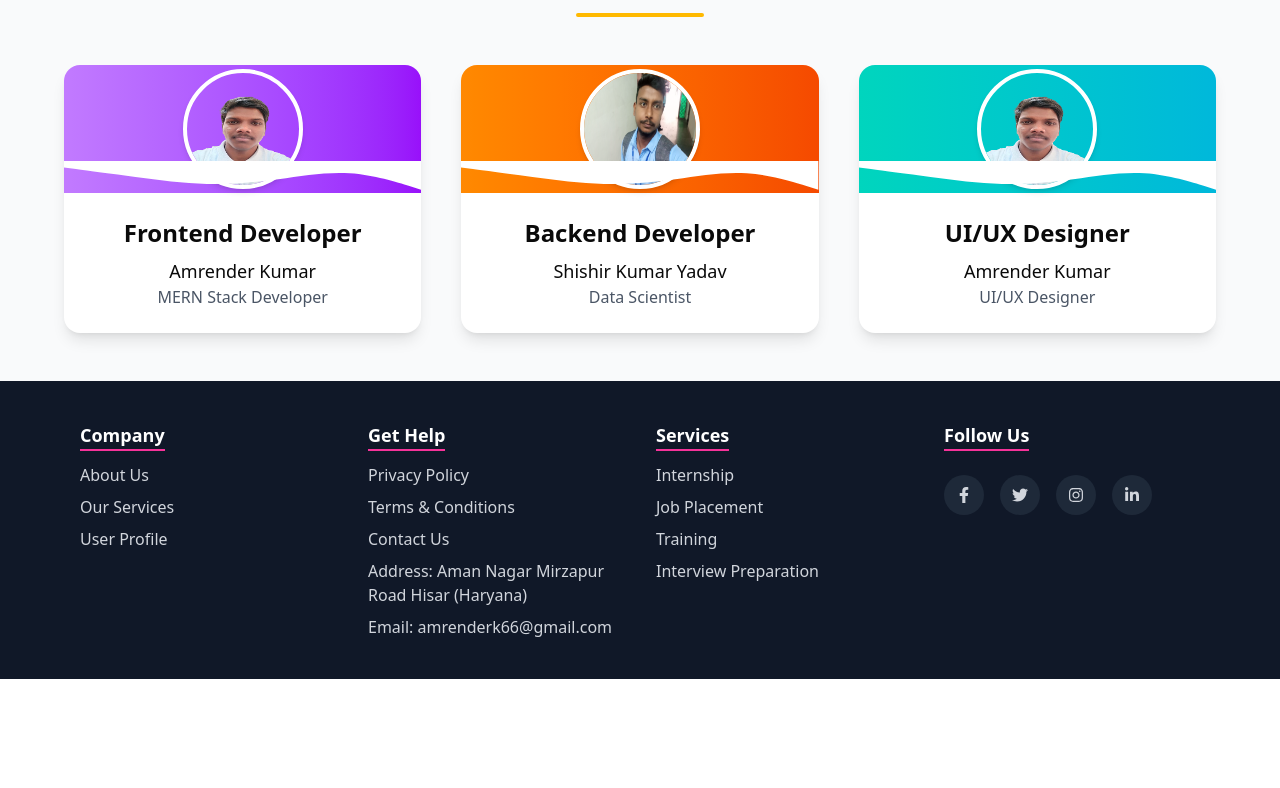
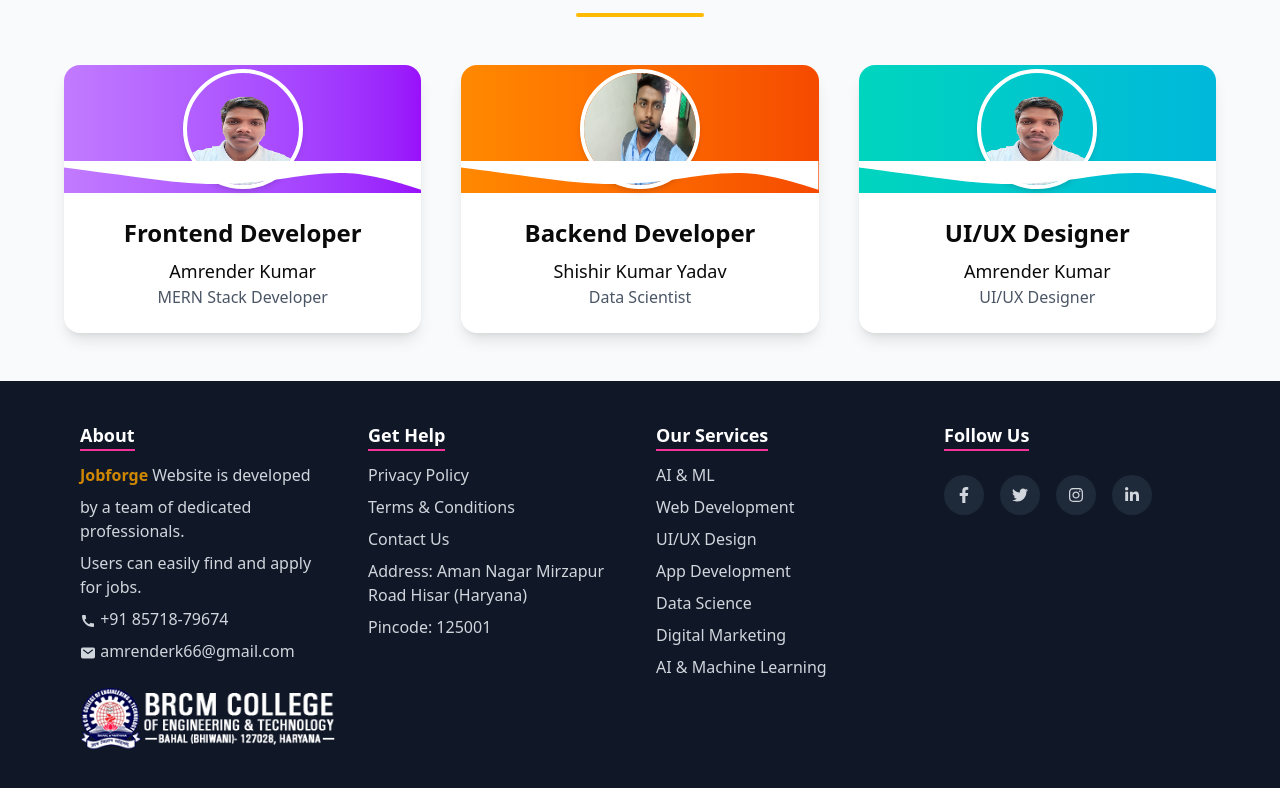
Before and after one commit to Amrenderkumar/Jiplay, a React (Vite) app: page / in a window 1280 px wide. Shown: the part 1778-2566 px from the top of the page. Before the commit the page ends 2457 px from the top, so only its background shows below. Built offline with nearby package versions, Linux system fonts and the light colour scheme.

Commit message:
Forth  commit

```diff
--- a/src/Component/Footer/Footer.jsx
+++ b/src/Component/Footer/Footer.jsx
@@ -1,5 +1,7 @@
 import React from "react";
 import { FaFacebookF, FaTwitter, FaInstagram, FaLinkedinIn } from "react-icons/fa";
+import { MdCall } from "react-icons/md";
+import { IoMail } from "react-icons/io5";
 
 const Footer = () => {
   return (
@@ -7,12 +9,15 @@ const Footer = () => {
       <div className="grid grid-cols-1 md:grid-cols-4 gap-8">
         <div>
           <h3 className="text-white text-lg font-semibold mb-3 border-b-2 border-pink-500 inline-block">
-            Company
+            About
           </h3>
           <ul className="space-y-2">
-            <li><a href="#" className="hover:text-pink-500">About Us</a></li>
-            <li><a href="#" className="hover:text-pink-500">Our Services</a></li>
-            <li><a href="#" className="hover:text-pink-500">User Profile</a></li>
+            <li><a href="#" className="hover:text-pink-500"><span className="font-semibold text-yellow-600">Jobforge </span> </a>Website is developed</li>
+            <li>by a team of dedicated professionals.</li>
+            <li>Users can easily find and apply for jobs.</li>
+            <li><MdCall className="inline-block" /> +91 85718-79674</li>
+            <li><IoMail className="inline-block" /> amrenderk66@gmail.com</li>
+            <img src="src/assets/Image/logo.png" className="mt-4 rounded-2xl" alt="" />
           </ul>
         </div>
         <div>
@@ -24,19 +29,22 @@ const Footer = () => {
             <li><a href="/Terms" className="hover:text-pink-500">Terms & Conditions</a></li>
             <li><a href="/Contact" className="hover:text-pink-500">Contact Us</a></li>
             <li>Address: Aman Nagar Mirzapur Road Hisar (Haryana)</li>
-            <li>Email: amrenderk66@gmail.com</li>
+            <li>Pincode: 125001</li>
 
           </ul>
         </div>
         <div>
           <h3 className="text-white text-lg font-semibold mb-3 border-b-2 border-pink-500 inline-block">
-            Services
+            Our Services
           </h3>
           <ul className="space-y-2">
-            <li><a href="/Internship" className="hover:text-pink-500">Internship</a></li>
-            <li><a href="/Job" className="hover:text-pink-500">Job Placement</a></li>
-            <li><a href="/Trainee" className="hover:text-pink-500">Training </a></li>
-            <li><a href="#" className="hover:text-pink-500">Interview Preparation</a></li>
+            <li><a href="/Internship" className="hover:text-pink-500">AI & ML</a></li>
+            <li><a href="/Job" className="hover:text-pink-500">Web Development</a></li>
+            <li><a href="/Trainee" className="hover:text-pink-500">UI/UX Design</a></li>
+            <li><a href="#" className="hover:text-pink-500">App Development</a></li>
+            <li><a href="#" className="hover:text-pink-500">Data Science</a></li>
+            <li><a href="#" className="hover:text-pink-500">Digital Marketing</a></li>
+            <li><a href="#" className="hover:text-pink-500">AI & Machine Learning</a></li>
           </ul>
         </div>
 
```
Also changed, not shown: src/assets/Image/logo.png (added).
